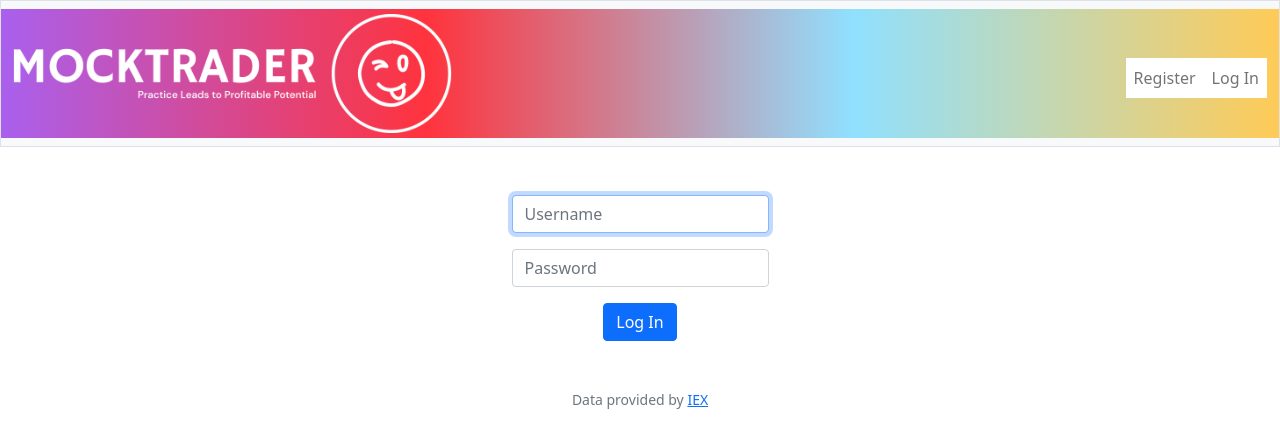
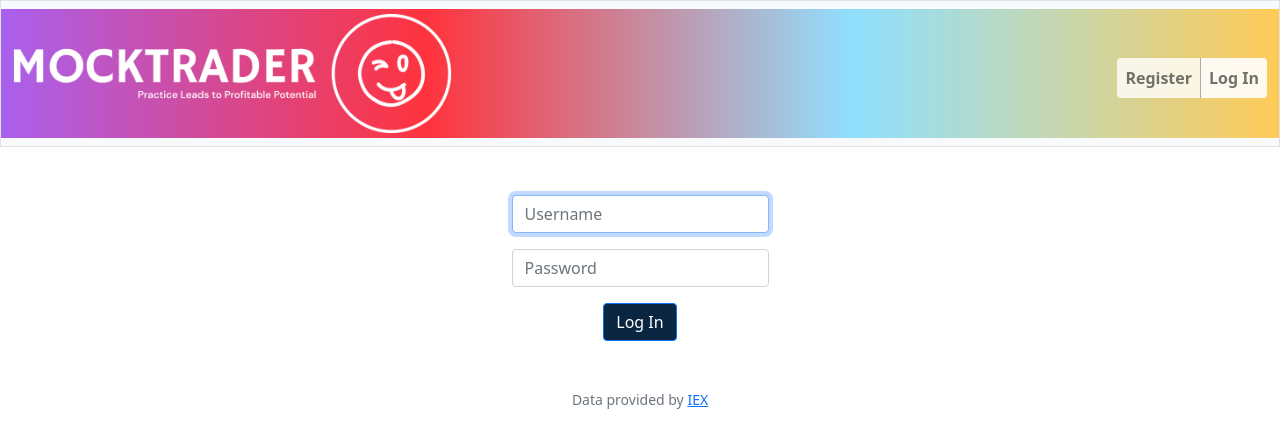
Before and after one commit to jazzorpheus/mock-trader, a Flask app: page /login in a window 1280 px wide. Shown: the top 448 px of the page. Run offline with Flask 3, Linux system fonts and the light colour scheme; some libraries are stand-ins or nearby versions.

Commit message:
Sun, Jul 30, 2023, 1:03 AM +01:00

```diff
--- a/static/styles.css
+++ b/static/styles.css
@@ -88,12 +88,19 @@ ffcb57 */
 
 
 .nav-link.register {
-    background-color: white;
+    background-color: rgba(255,255,255,0.8);
+    font-weight: bold;
+    border-right: solid rgba(0,0,0,0.3) 1.5px;
 }
 .nav-link.login {
-    background-color: white;
+    background-color: rgba(255,255,255,0.9);
+    font-weight: bold;
 }
 
-/* .nav-link {
-    background-color: white !important;
-} */
+/*  */
+/* Buttons */
+/*  */
+
+.btn {
+    background-color: #0a2540;
+}
--- a/templates/layout.html
+++ b/templates/layout.html
@@ -42,8 +42,8 @@
                         </ul>
                     {% else %}
                         <ul class="navbar-nav ms-auto mt-2">
-                            <li class="nav-item"><a class="nav-link register" href="/register">Register</a></li>
-                            <li class="nav-item"><a class="nav-link login" href="/login">Log In</a></li>
+                            <li class="nav-item"><a class="nav-link register rounded-start" href="/register">Register</a></li>
+                            <li class="nav-item"><a class="nav-link login rounded-end" href="/login">Log In</a></li>
                         </ul>
                     {% endif %}
                 </div>
```
Also changed, not shown: 2 other files.
